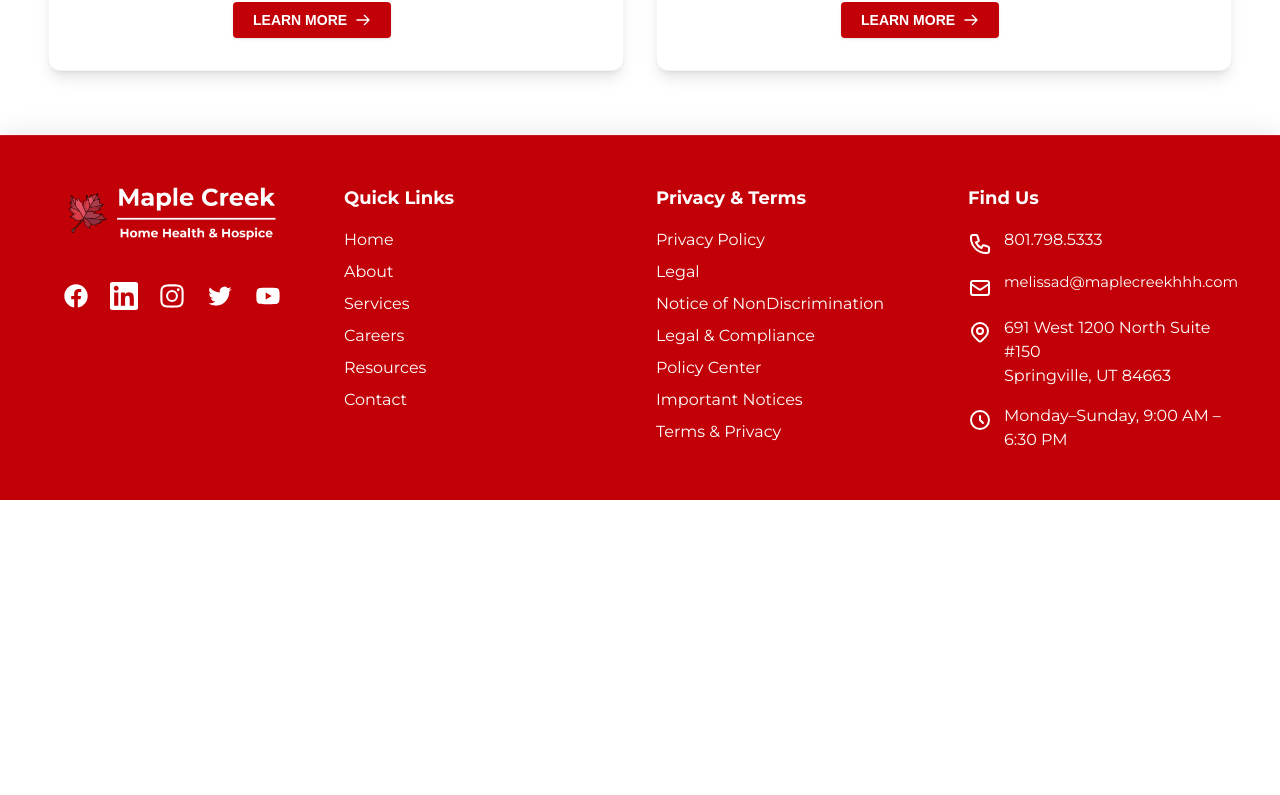
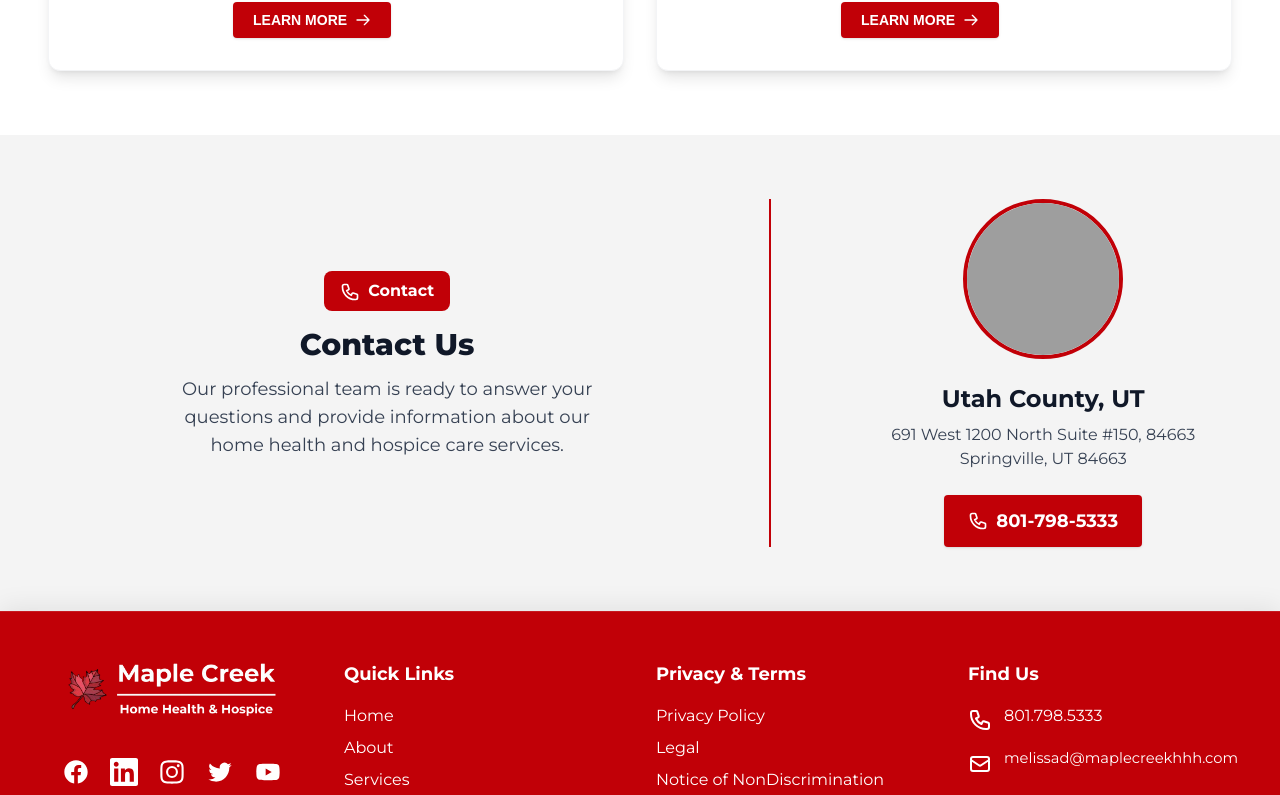
Before and after one commit to jjacobsonn/maplecreek-site, a Next.js app: page /about in a window 1280 px wide. Shown: the part 2807-3602 px from the top of the page. Before the commit the page ends 3307 px from the top, so only its background shows below. Built offline with nearby package versions, Linux system fonts and the light colour scheme; grey boxes are pictures that could not be loaded.

Commit message:
Update: Added contact section to about page

```diff
--- a/src/app/about/page.tsx
+++ b/src/app/about/page.tsx
@@ -366,6 +366,60 @@ export default function AboutPage() {
           </div>
         </div>
       </section>
+
+      {/* Contact Section */}
+      <section className="w-full bg-[#f4f4f4] py-16">
+        <div className="max-w-7xl mx-auto px-6 md:px-12">
+
+          <div className="grid grid-cols-1 lg:grid-cols-[60%_40%] gap-12 items-center relative">
+            {/* Left side - Contact Text */}
+            <div className="w-full flex flex-col items-center text-center lg:pr-8">
+              <div className="inline-block bg-[oklch(0.505_0.213_27.518)] text-white rounded-lg px-4 py-2 mb-4 font-montserrat">
+                <svg className="inline-block w-5 h-5 mr-2" fill="none" stroke="currentColor" viewBox="0 0 24 24" xmlns="http://www.w3.org/2000/svg">
+                  <path strokeLinecap="round" strokeLinejoin="round" strokeWidth="2" d="M3 5a2 2 0 012-2h3.28a1 1 0 01.948.684l1.498 4.493a1 1 0 01-.502 1.21l-2.257 1.13a11.042 11.042 0 005.516 5.516l1.13-2.257a1 1 0 011.21-.502l4.493 1.498a1 1 0 01.684.949V19a2 2 0 01-2 2h-1C9.716 21 3 14.284 3 6V5z"></path>
+                </svg>
+                <span className="font-bold">Contact</span>
+              </div>
+              <h2 className="text-3xl font-extrabold mb-3 text-gray-900 font-montserrat">Contact Us</h2>
+              <p className="text-lg text-gray-700 font-montserrat mb-4 mx-auto max-w-md">
+                Our professional team is ready to answer your questions and provide information about our home health and hospice care services.
+              </p>
+            </div>
+
+            {/* Vertical Divider (hidden on mobile) */}
+            <div className="hidden lg:block absolute h-full w-[2px] bg-[oklch(0.505_0.213_27.518)] left-[61%] transform -translate-x-1/2"></div>
+
+            {/* Right: Location */}
+            <div className="w-full flex flex-col items-center">
+              <div className="flex flex-col items-center text-center mb-6">
+                <div className="relative w-40 h-40 rounded-full overflow-hidden border-4 border-[oklch(0.505_0.213_27.518)] mb-6">
+                  <Image
+                    src="/images/img-11.png"
+                    alt="Utah County Office"
+                    fill
+                    className="object-cover"
+                  />
+                </div>
+                <h3 className="text-2xl font-bold text-gray-900 font-montserrat">Utah County, UT</h3>
+                <div className="text-gray-700 font-montserrat mt-2">
+                  <p>691 West 1200 North Suite #150, 84663</p>
+                  <p>Springville, UT 84663</p>
+                </div>
+              </div>
+
+              <a
+                href="tel:8017985333"
+                className="bg-[oklch(0.505_0.213_27.518)] hover:brightness-110 text-white font-bold py-3 px-6 rounded text-lg shadow transition-all duration-200 font-montserrat flex items-center gap-2"
+              >
+                <svg className="w-5 h-5" fill="none" stroke="currentColor" viewBox="0 0 24 24" xmlns="http://www.w3.org/2000/svg">
+                  <path strokeLinecap="round" strokeLinejoin="round" strokeWidth="2" d="M3 5a2 2 0 012-2h3.28a1 1 0 01.948.684l1.498 4.493a1 1 0 01-.502 1.21l-2.257 1.13a11.042 11.042 0 005.516 5.516l1.13-2.257a1 1 0 011.21-.502l4.493 1.498a1 1 0 01.684.949V19a2 2 0 01-2 2h-1C9.716 21 3 14.284 3 6V5z"></path>
+                </svg>
+                801-798-5333
+              </a>
+            </div>
+          </div>
+        </div>
+      </section>
     </>
   );
 }
```
Also changed, not shown: 1 other file (tests, documents, lock files or other folders).
